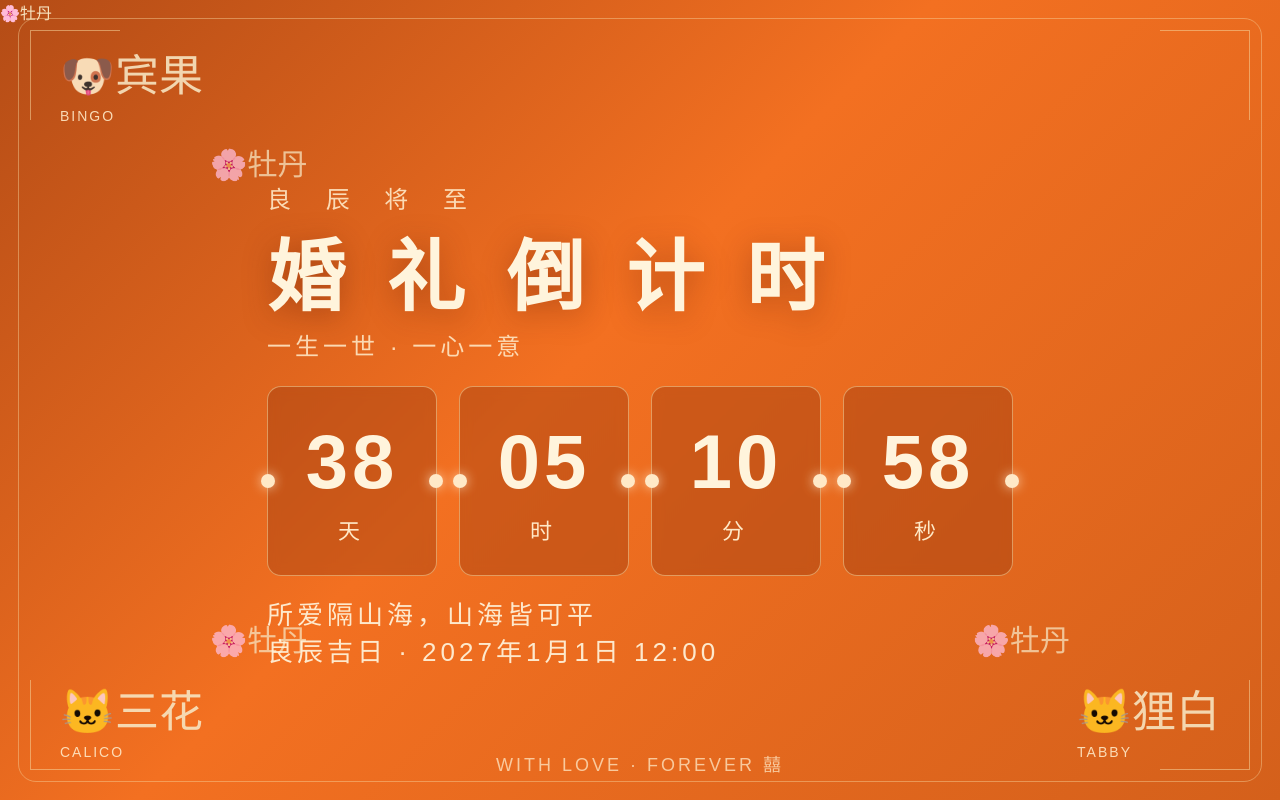
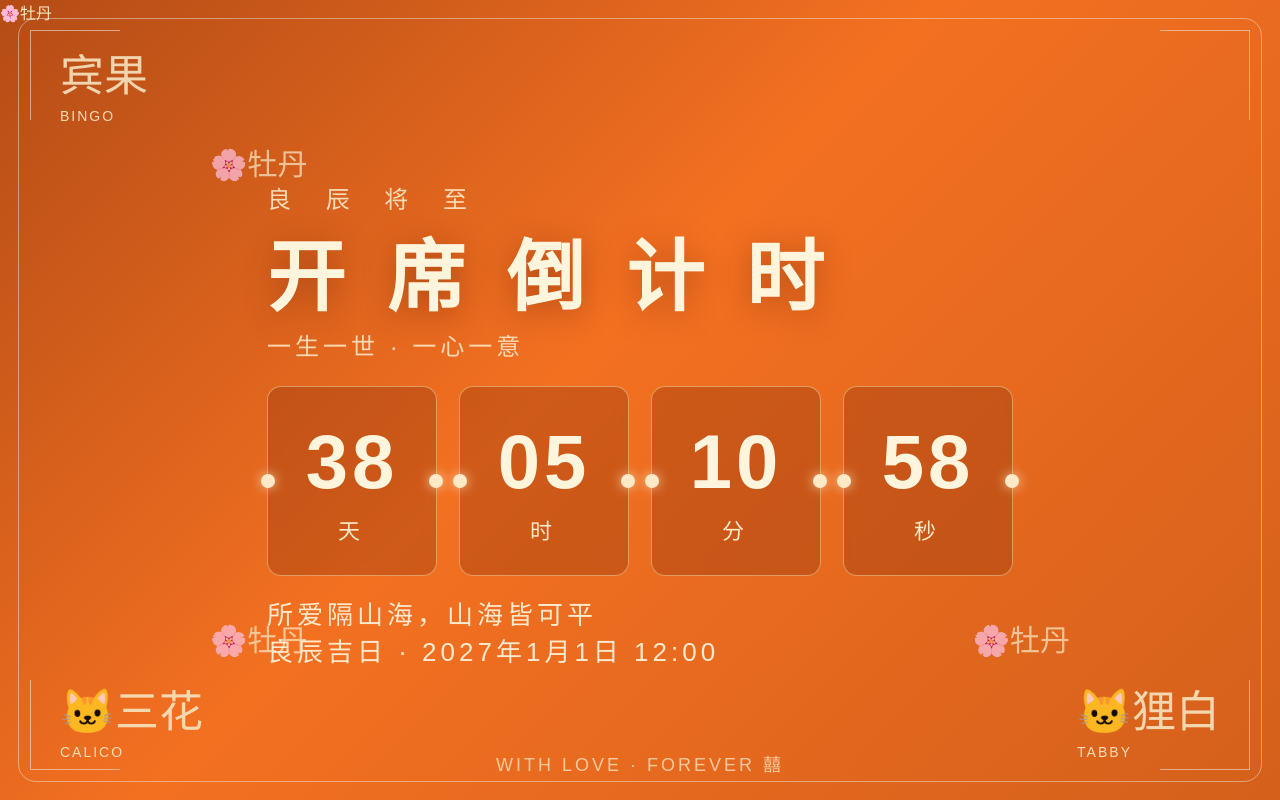
Before and after one commit to 516044933/wedding, a plain HTML site: page index.html in a window 1280 px wide. Drawn offline with Linux system fonts and the light colour scheme.

Commit message:
Update index.html

```diff
--- a/index.html
+++ b/index.html
@@ -3,7 +3,7 @@
 <head>
 <meta charset="UTF-8" />
 <meta name="viewport" content="width=device-width, initial-scale=1.0" />
-<title>我们的婚礼纪念</title>
+<title>婚筵计时</title>
 <style>
   * {
     margin: 0;
@@ -21,22 +21,22 @@
     color: #f7e4c0;
   }
 
-  /* 暗金边框 */
+  /* 奶油白边框 */
   body::before {
     content: "";
     position: absolute;
     inset: 18px;
-    border: 1px solid rgba(246, 211, 155, 0.45);
+    border: 1px solid rgba(246, 239, 235, 0.45);
     border-radius: 18px;
     pointer-events: none;
   }
 
-  /* 四角金色装饰 */
+  /* 四角奶油白装饰 */
   .corner {
     position: absolute;
     width: 90px;
     height: 90px;
-    border-color: rgba(246, 211, 155, 0.55);
+    border-color: rgba(246, 239, 235, 0.55);
     border-style: solid;
     border-width: 0;
   }
@@ -228,7 +228,7 @@
 
   <!-- 卡通装饰：1只狗 + 2只猫 -->
   <div class="deco dog">
-    🐶宾果
+    宾果
     <span class="label">BINGO</span>
   </div>
   <div class="deco cat1">
@@ -250,7 +250,7 @@
     <!-- 倒计时页面 -->
     <div id="countdownPage">
       <div class="top-text">良 辰 将 至</div>
-      <div class="title">婚 礼 倒 计 时</div>
+      <div class="title">开 席 倒 计 时</div>
       <div class="subtitle">一生一世 · 一心一意</div>
 
       <div class="time-row">
@@ -319,7 +319,7 @@
 
       <div class="mem-text">
         2026年12月24日，我们领证<br>
-        2027年1月1日，我们举行婚礼<br>
+        2027年1月1日，我们举行婚筵<br>
         余生请多指教
       </div>
     </div>
```
